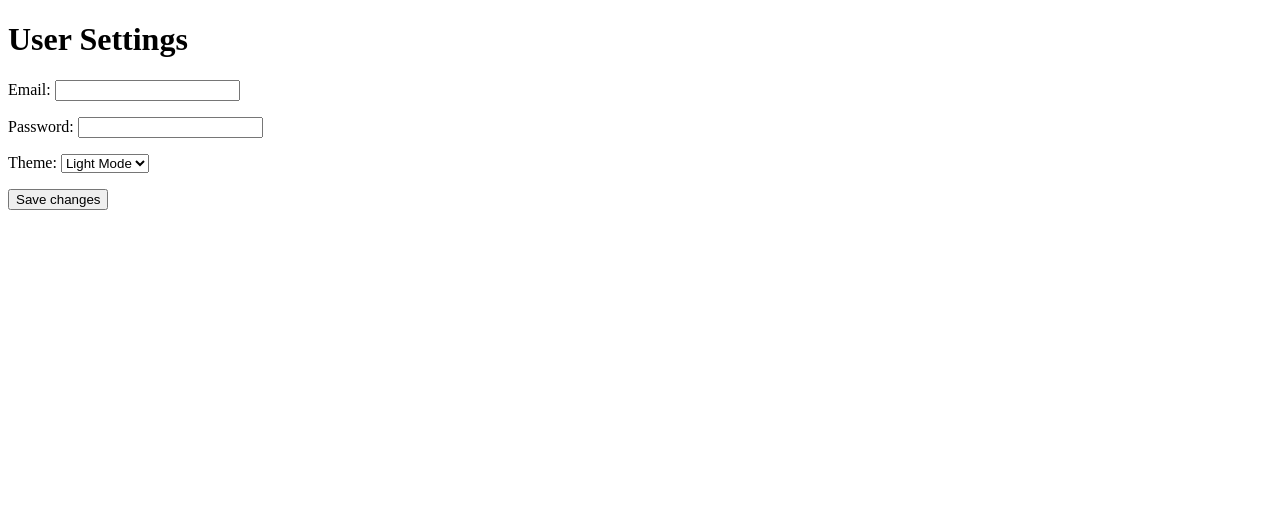
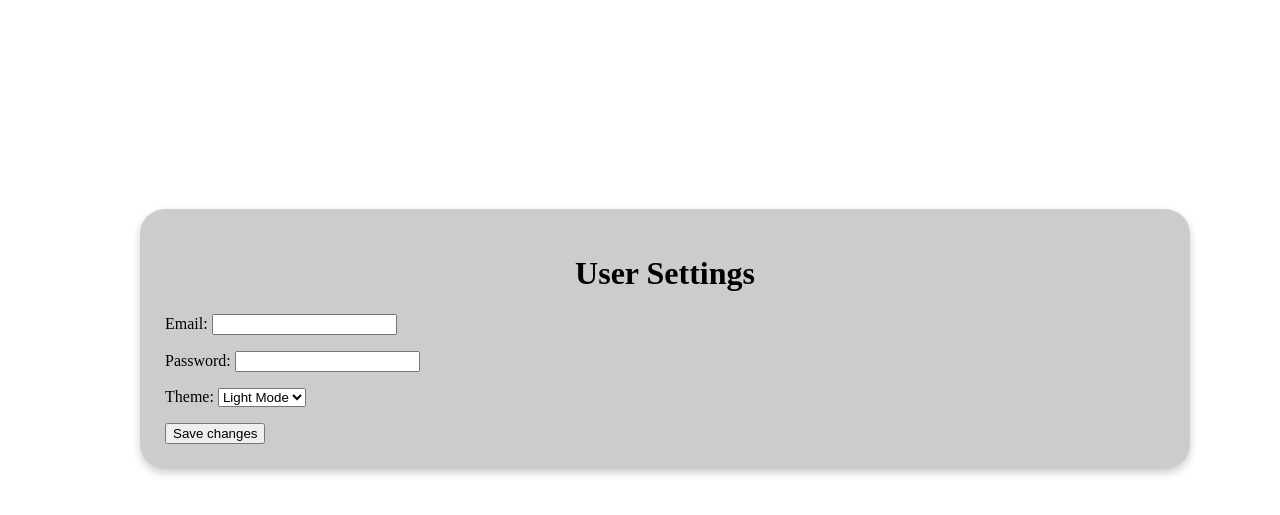
Before and after one commit to WakeTechBrandon/Bombastic-Bookstore, a Django app: page /settings/ in a window 1280 px wide. Shown: the top 515 px of the page. Run offline with Django 4.2, Linux system fonts and the light colour scheme.

Commit message:
Updated User Settings

```diff
--- a/BombasticBookstore/bombasticbookstore/templates/index.html
+++ b/BombasticBookstore/bombasticbookstore/templates/index.html
@@ -24,7 +24,6 @@
 		<nav>
 			<ul>
 				<li><a href="{% url 'add_book' %}">Add Item</a></li>
-				<li><a href="/edit/">Edit/Update Item</a></li>
 				<li><a href="/search/">Update Quantities</a></li>
 				<li><a href="/search/">Search Items</a></li>
 				<li><a href="/view_all/">View All Items</a></li>
--- a/BombasticBookstore/bombasticbookstore/templates/user_settings/user_settings.html
+++ b/BombasticBookstore/bombasticbookstore/templates/user_settings/user_settings.html
@@ -2,13 +2,37 @@
 <html>
 <head>
 	<title>User Settings</title>
+	<style>
+	main {
+		position: fixed;
+		top: 70%;
+		left: 50%;
+		width: 1000px;
+		height: 1500px;
+		transform: translate(-50%, -50%);
+	}
+	.card {
+		/* Add shadows to create the "card" effect */
+		display: inline-block;
+		padding: 25px;
+		box-shadow: 0 4px 8px 0 rgba(0,0,0,0.2);
+		transition: 0.3s;
+		background-color: rgba(0,0,0,0.2);
+		border-radius: 25px;
+		width: 100%;
+	}
+	</style>
 </head>
 <body>
-	<h1>User Settings</h1>
-	<form method="post">
-		{% csrf_token %}
-		{{ form.as_p }}
-		<button type="submit">Save changes</button>
-	</form>
+<main>
+	<div class="card">
+		<h1 style="text-align: center;">User Settings</h1>
+		<form method="post">
+			{% csrf_token %}
+			{{ form.as_p }}
+			<button type="submit">Save changes</button>
+		</form>
+	</div>
+</main>
 </body>
 </html>
```
